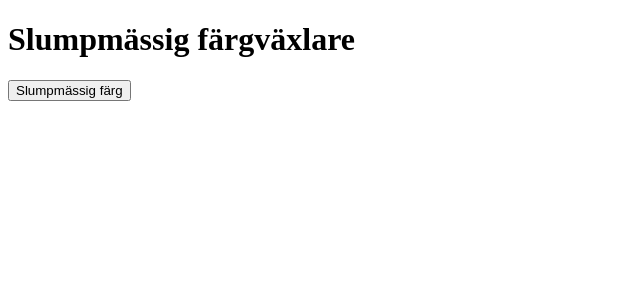
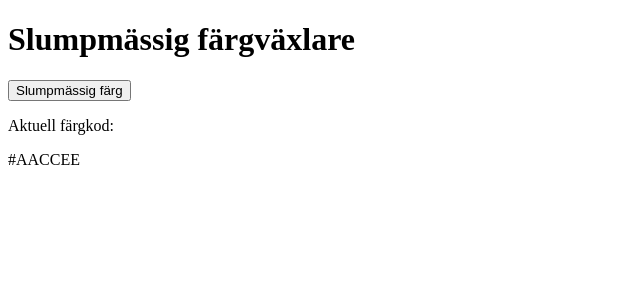
Before and after one commit to Peter-WebDev/random-color-generator, a React (Vite) app: page / in a window 1280 px wide. Shown: the top 300 px of the page, without its empty margins (0-640 px from the left). Built offline with nearby package versions, Linux system fonts and the light colour scheme.

Commit message:
Add ColorDisplay component to App for color text rendering

```diff
--- a/src/App.tsx
+++ b/src/App.tsx
@@ -1,3 +1,4 @@
+import ColorDisplay from "./components/ColorDisplay";
 import RandomColorButton from "./components/RandomColorButton";
 
 function App() {
@@ -5,6 +6,7 @@ function App() {
     <div>
       <h1>Slumpmässig färgväxlare</h1>
       <RandomColorButton onColorChange={(color) => console.log(`Color changed to: ${color}`)} />
+      <ColorDisplay color="#aAcCeE" />
     </div>
   );
 }
```
